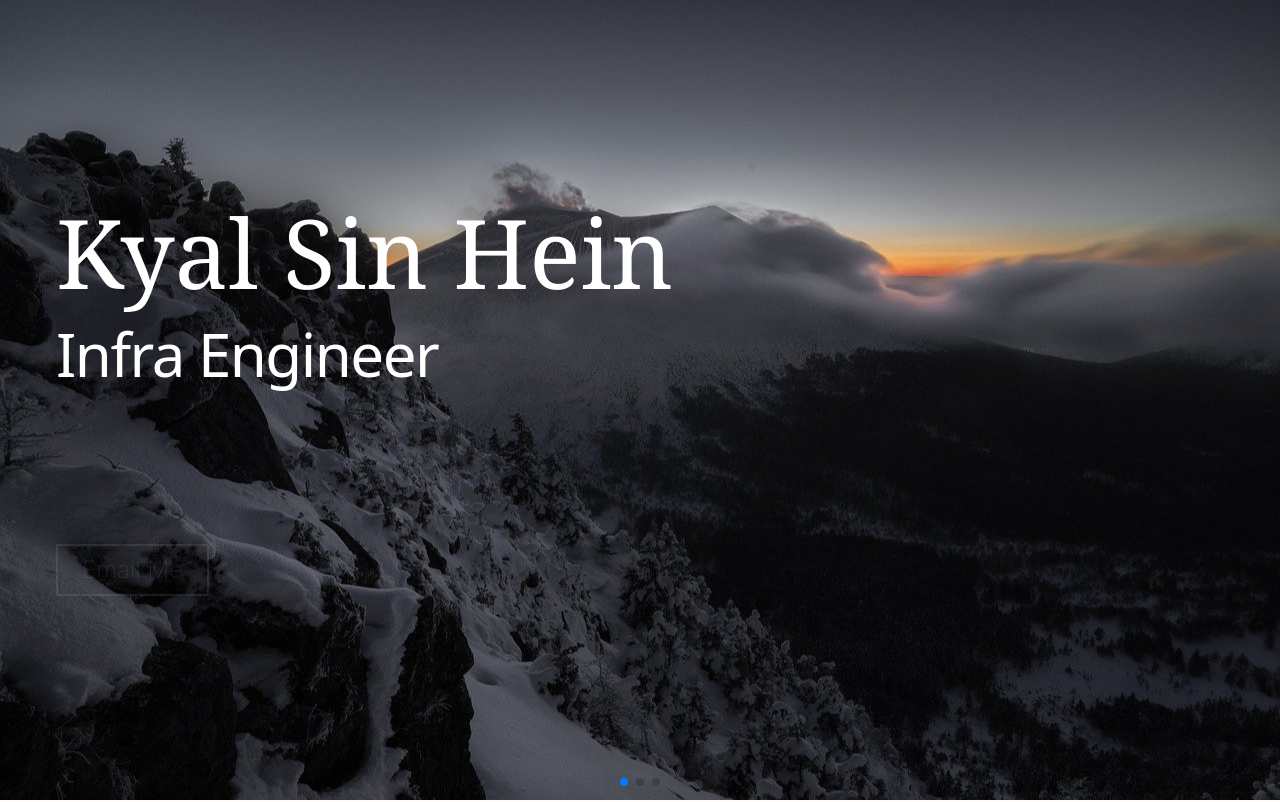
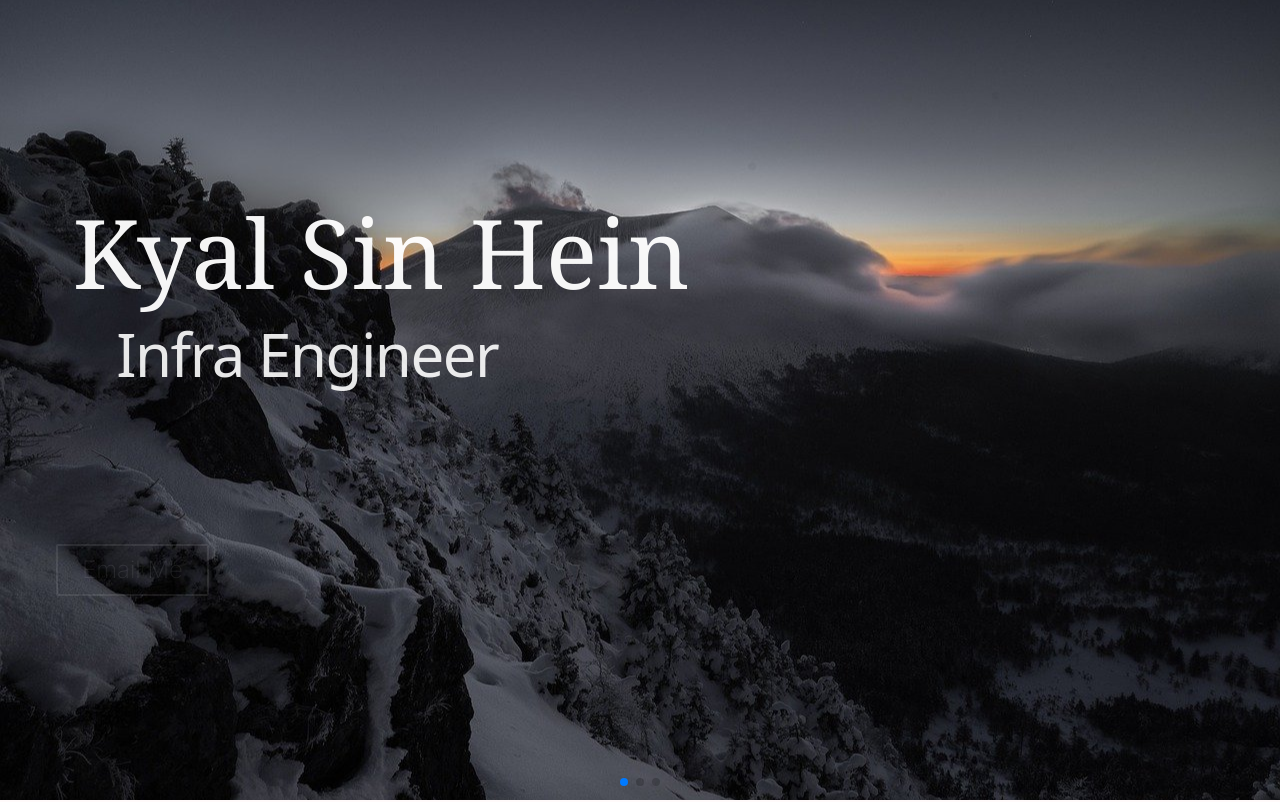
Before and after one commit to phyothantzin/ksh-portfolio, a Next.js app: page / in a window 1280 px wide. Shown: the top 802 px of the page. Built offline with nearby package versions, Linux system fonts and the light colour scheme.

Commit message:
slideshow animation and text

```diff
--- a/app/components/Bio.tsx
+++ b/app/components/Bio.tsx
@@ -1,7 +1,7 @@
 "use client";
 import Image from "next/image";
-import React, { useRef } from "react";
-import { motion, useInView } from "framer-motion";
+import React from "react";
+import { motion } from "framer-motion";
 import { imageVariants, textVariants } from "../variants";
 import { FaPhoneAlt, FaEnvelope, FaMapMarkerAlt } from "react-icons/fa";
 import Info from "./Info";
@@ -11,19 +11,13 @@ interface Props {
 }
 
 const Bio = ({ aboutPage = false }: Props) => {
-  const ref = useRef(null);
-  const isInView = useInView(ref, { once: true });
-
   return (
     <section className="sm:py-12 py-10 lg:px-20">
-      <div
-        ref={ref}
-        className="grid grid-cols-1 sm:grid-cols-12 sm:justify-evenly justify-center items-center justify-items-center lg:gap-x-6"
-      >
+      <div className="grid grid-cols-1 sm:grid-cols-12 sm:justify-evenly justify-center items-center justify-items-center lg:gap-x-6">
         <motion.div
           variants={imageVariants}
           initial="initial"
-          animate={isInView ? "animate" : "initial"}
+          whileInView="animate"
           transition={{ duration: 4, type: "easeIn" }}
           className="col-span-5"
         >
@@ -38,14 +32,14 @@ const Bio = ({ aboutPage = false }: Props) => {
         <motion.div
           variants={imageVariants}
           initial="initial"
-          animate={isInView ? "animate" : "initial"}
+          whileInView="animate"
           transition={{ duration: 4, type: "easeIn" }}
           className="col-span-7 justify-self-start lg:px-8 px-4 sm:px-2 mt-8 lg:mt-0 lg:max-w-[calc(100% - 32px)] max-w-full"
         >
           <motion.h2
             variants={textVariants}
             initial="initial"
-            animate={isInView ? "animate" : "initial"}
+            whileInView="animate"
             transition={{ duration: 1, delay: 4 }}
             className="font-serif text-4xl mb-6"
           >
@@ -54,7 +48,7 @@ const Bio = ({ aboutPage = false }: Props) => {
           <motion.p
             variants={textVariants}
             initial="initial"
-            animate={isInView ? "animate" : "initial"}
+            whileInView="animate"
             transition={{ duration: 1, delay: 4 }}
             className={`text-[#000000e0] text-[1rem] mb-6 lg:w-3/4 xl:w-2/3`}
           >
@@ -71,13 +65,13 @@ const Bio = ({ aboutPage = false }: Props) => {
               <motion.div
                 variants={textVariants}
                 initial="initial"
-                animate={isInView ? "animate" : "initial"}
+                whileInView="animate"
                 transition={{ duration: 1, delay: 5 }}
               >
                 <motion.p
                   variants={textVariants}
                   initial="initial"
-                  animate={isInView ? "animate" : "initial"}
+                  whileInView="animate"
                   transition={{ duration: 1 }}
                   className="text-[#000000e0] text-[1rem] mb-6 w-[600px] flex gap-2 items-center"
                 >
@@ -87,7 +81,7 @@ const Bio = ({ aboutPage = false }: Props) => {
                 <motion.p
                   variants={textVariants}
                   initial="initial"
-                  animate={isInView ? "animate" : "initial"}
+                  whileInView="animate"
                   transition={{ duration: 1 }}
                   className="text-[#000000e0] text-[1rem] mb-6 w-[600px] flex gap-2 items-center"
                 >
@@ -97,7 +91,7 @@ const Bio = ({ aboutPage = false }: Props) => {
                 <motion.p
                   variants={textVariants}
                   initial="initial"
-                  animate={isInView ? "animate" : "initial"}
+                  whileInView="animate"
                   transition={{ duration: 1 }}
                   className="text-[#000000e0] text-[1rem] mb-6 w-[600px] flex gap-2 items-center"
                 >
--- a/app/components/Hero.tsx
+++ b/app/components/Hero.tsx
@@ -52,16 +52,12 @@ const App = () => {
               className="lg:min-h-screen min-h-[400px] bg-cover bg-no-repeat bg-center text-white flex flex-col justify-center px-7 sm:px-14"
             >
               <motion.h2
-                initial={{ opacity: 0 }}
-                animate={
-                  animationComplete
-                    ? { opacity: 1, translateX: 0, transition: { duration: 4 } }
-                    : {
-                        opacity: 0.8,
-                        translateX: 90,
-                        transition: { duration: 4, delay: 2 },
-                      }
-                }
+                initial={{ opacity: 0, translateX: 400 }}
+                animate={{
+                  opacity: 1,
+                  translateX: 0,
+                  transition: { duration: 5, delay: 2 },
+                }}
                 onAnimationComplete={handleAnimationComplete}
                 transition={{ duration: 4, delay: 2, ease: "easeInOut" }}
                 className="lg:text-8xl text-6xl font-serif mb-6"
@@ -69,16 +65,12 @@ const App = () => {
                 Kyal Sin Hein
               </motion.h2>
               <motion.h4
-                initial={{ opacity: 0 }}
-                animate={
-                  animationComplete
-                    ? { opacity: 1, translateX: 0, transition: { duration: 4 } }
-                    : {
-                        opacity: 0.8,
-                        translateX: 280,
-                        transition: { duration: 4, delay: 2 },
-                      }
-                }
+                initial={{ opacity: 0, translateX: 600 }}
+                animate={{
+                  opacity: 1,
+                  translateX: 0,
+                  transition: { duration: 5, delay: 2.5 },
+                }}
                 onAnimationComplete={handleAnimationComplete}
                 transition={{ duration: 4, delay: 2.5, ease: "easeInOut" }}
                 className="lg:text-6xl text-4xl font-sans mb-20 lg:mb-40 tracking-tight font-light"
```
